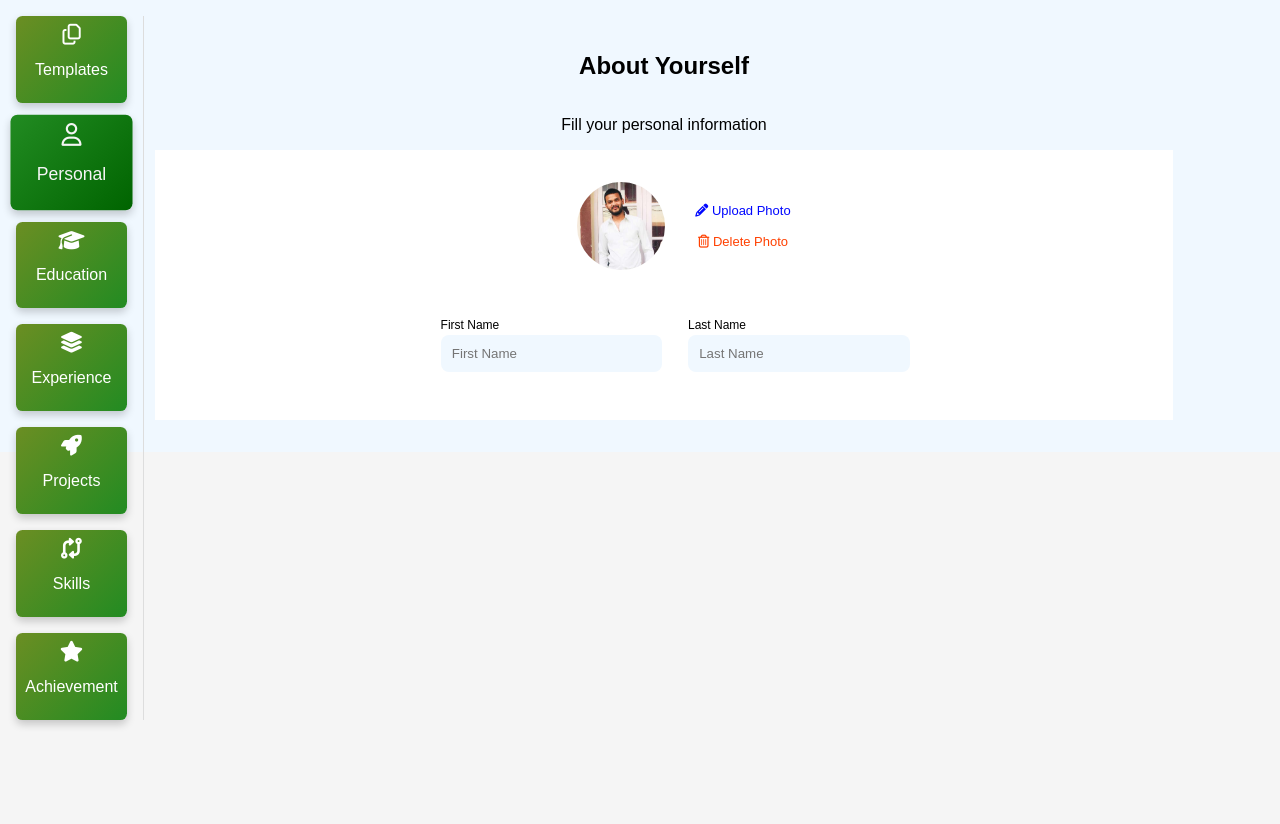
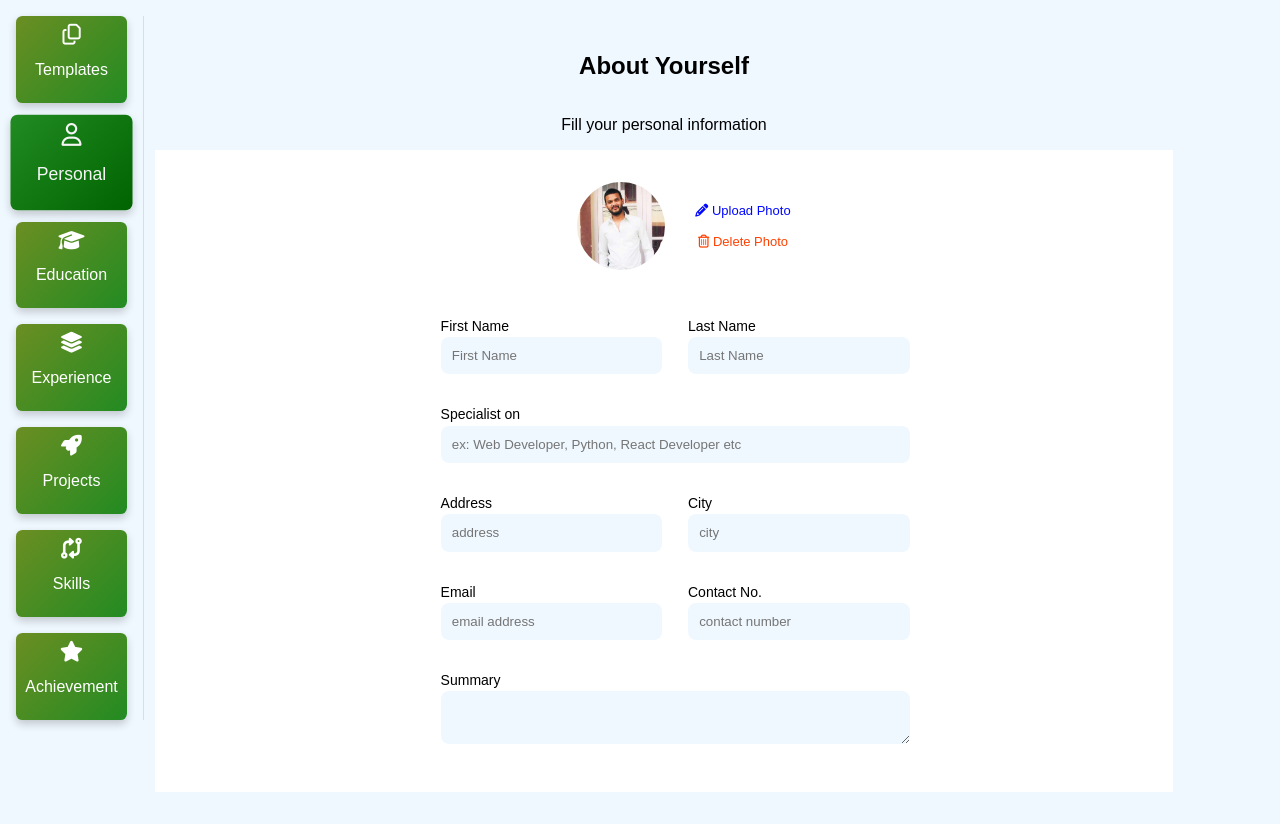
Before and after one commit to rohitghatal1/CVMaker-ReactJS, a React (Create React App) app: page / in a window 1280 px wide. Both pictures are taken after a click on the element "Personal". Before the commit the page ends 800 px from the top, so only its background shows below. Built offline with nearby package versions, Linux system fonts and the light colour scheme.

Commit message:
added address, city section with full widht

```diff
--- a/src/componentsInner/PersonalData.js
+++ b/src/componentsInner/PersonalData.js
@@ -24,14 +24,50 @@ export default function PersonalData() {
           <div className="infoForm">
             <form>
               <div className="row">
+
                 <div className="col">
                   <label htmlFor="fname">First Name</label>
                   <input type="text" placeholder='First Name' />
                 </div>
+
                 <div className="col">
                   <label htmlFor="lname">Last Name</label>
                   <input type="text" placeholder='Last Name' />
                 </div>
+              </div>
+
+              <div className="fullWidthInput">
+                <label htmlFor="designattion">Specialist on</label>
+                <input type="text" placeholder='ex: Web Developer, Python, React Developer etc' />
+              </div>
+
+              <div className="row">
+                <div className="col">
+                  <label htmlFor="address">Address</label>
+                  <input type="text" placeholder='address' />
+                </div>
+
+                <div className="col">
+                  <label htmlFor="city">City</label>
+                  <input type="text" placeholder='city' />
+                </div>
+              </div>
+
+              <div className="row">
+                <div className="col">
+                  <label htmlFor="email">Email</label>
+                  <input type="email" placeholder='email address'/>
+                </div>
+
+                <div className="col">
+                  <label htmlFor="phone">Contact No.</label>
+                  <input type="text" placeholder='contact number' />
+                </div>
+              </div>
+
+              <div className="fullWidthInput">
+                <label htmlFor="summary">Summary</label>
+                <textarea></textarea>
               </div>
             </form>
           </div>
--- a/src/componentsInner/personal.css
+++ b/src/componentsInner/personal.css
@@ -68,7 +68,7 @@
     gap: 0.2rem;
     text-align: left;
     padding: 1rem;
-    font-size: 12px;
+    font-size: 14px;
 }
 
 .personalInfoCollector .personalInformation .infoForm .col input{
@@ -78,3 +78,20 @@
     width: 100%;
     background-color: aliceblue;
 }
+
+.personalInfoCollector .personalInformation .infoForm .fullWidthInput{
+    display: flex;
+    flex-direction: column;
+    gap: 0.2rem;
+    text-align: left;
+    padding: 1rem;
+    font-size: 14px;
+}
+
+.personalInfoCollector .personalInformation .infoForm .fullWidthInput input, textarea{
+    width: 100%;
+    padding: 0.7rem;
+    border: none;
+    border-radius: 0.5rem;
+    background-color: aliceblue;
+}
```
